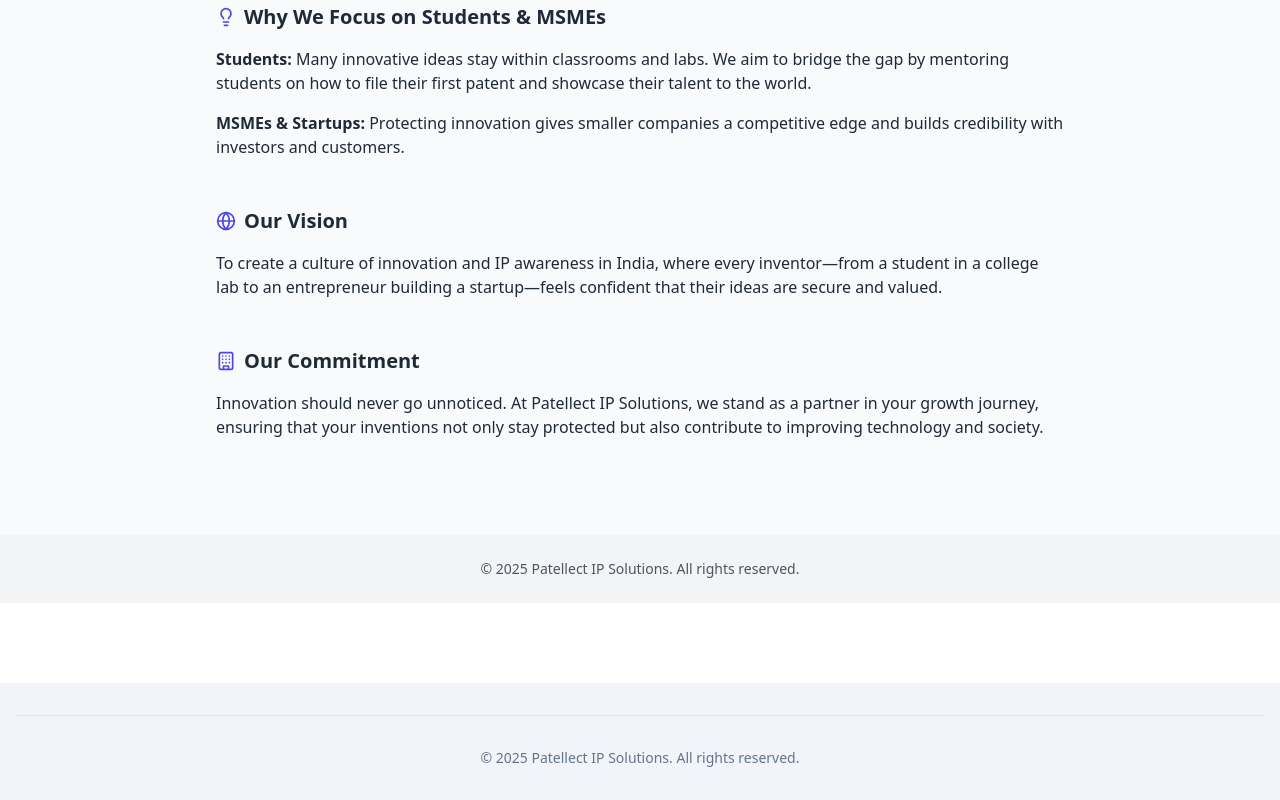
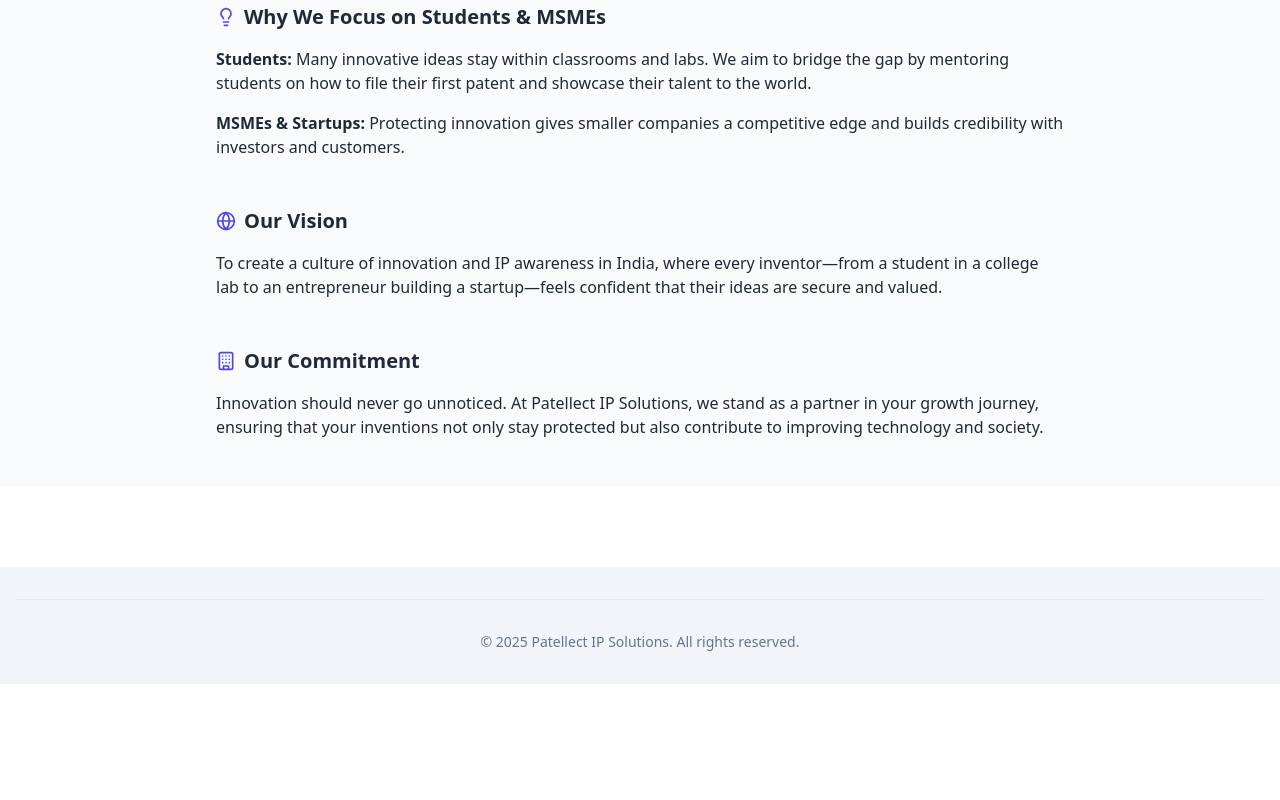
Before and after one commit to dmuralimohan/patellectpatent, a React (Vite) app: page /blogs in a window 1280 px wide. Shown: the part 886-1686 px from the top of the page. After the commit the page ends 1570 px from the top, so only its background shows below. Built offline with nearby package versions, Linux system fonts and the light colour scheme.

Commit message:
removed bottom info in blogs

```diff
--- a/src/pages/Blogs.tsx
+++ b/src/pages/Blogs.tsx
@@ -113,14 +113,6 @@ function Blogs() {
                 </p>
                 </section>
             </main>
-
-        {/* Footer */}
-        <footer className="bg-gray-100 py-6 mt-12">
-            <div className="max-w-4xl mx-auto px-6 text-center text-gray-600 text-sm">
-            © {new Date().getFullYear()} Patellect IP Solutions. All rights
-            reserved.
-            </div>
-        </footer>
         </div>
     )
 }
```
Lines whose indentation alone changed are shown as unchanged.
